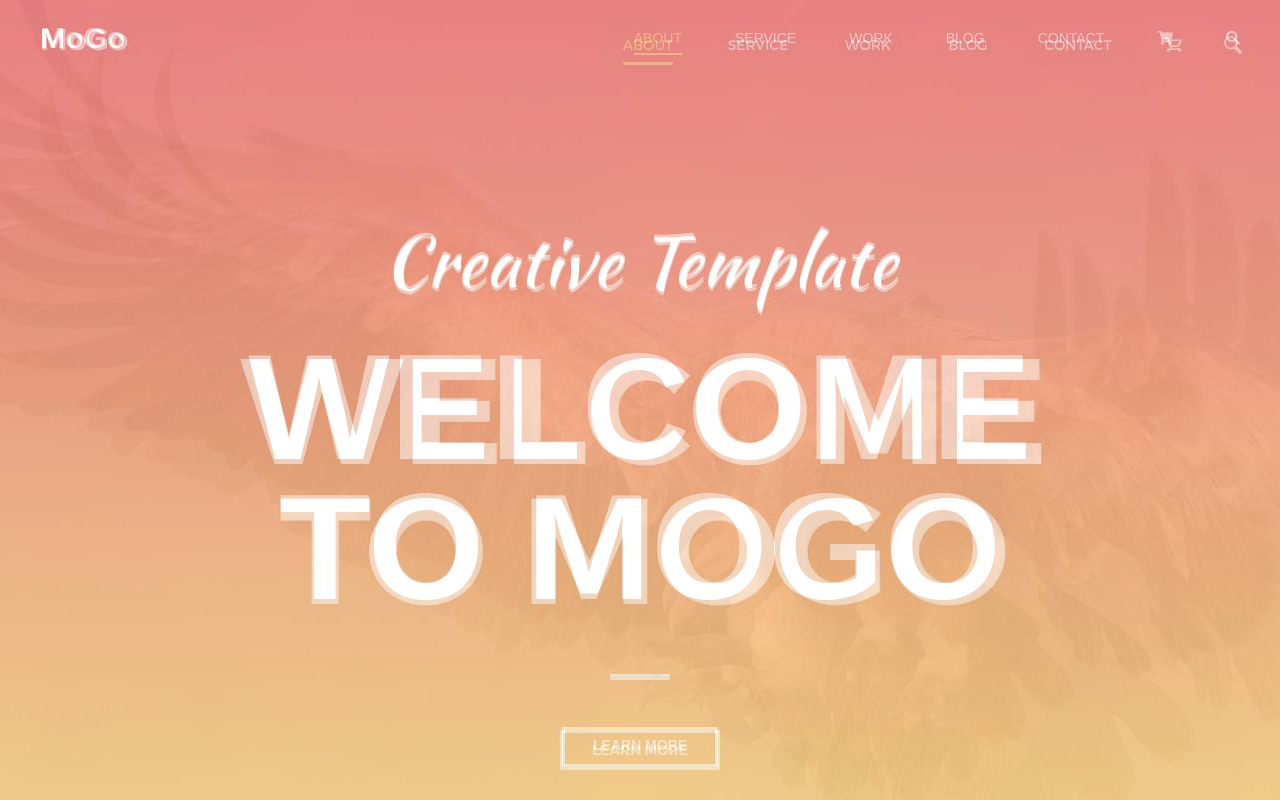
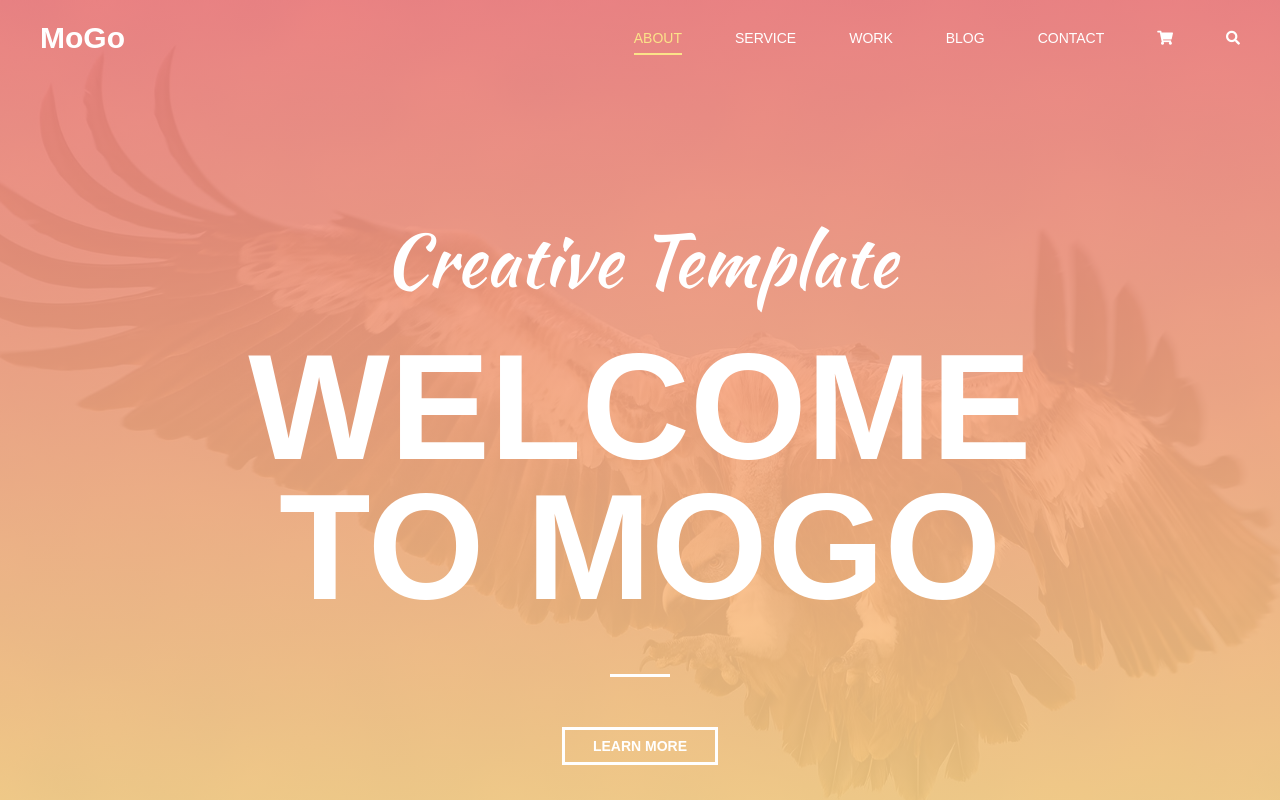
Before and after one commit to Maxegood/Project, a website: page app/index.html in a window 1280 px wide. Shown: the top 800 px of the page. Drawn offline with Linux system fonts and the light colour scheme; a web font is replaced by a local one.

Commit message:
Исправил кнопку в хедере

```diff
--- a/app/index.html
+++ b/app/index.html
@@ -9,7 +9,7 @@
 </head>
 <body>
 
-	 	<div style="
+<!-- 	 	<div style="
 		position: absolute;
 		background: url('img/bodyfon.jpg') no-repeat;
 		z-index: 1000;
@@ -18,7 +18,7 @@
 		margin: 0 auto;
 		opacity: 0.5;
 		background-position: center top;">
-	</div>
+	</div> -->
 
 	<header>
 		<div class="header-bg">
--- a/app/sass/main.scss
+++ b/app/sass/main.scss
@@ -137,7 +137,6 @@ nav ul li:first-child a {
 	margin: 0 auto;
 	margin-top: 50px;
 	width: 156px;
-	height: 40px;
 	border: 3px solid #fff;
 	text-align: center;
 	& a:hover {
@@ -152,7 +151,7 @@ nav ul li:first-child a {
 		font-family: $main-font;
 		font-weight: bold;
 		display: block;
-		padding: 7px;
+		padding: 8px;
 	}
 }
 .header-bot {
```
Also changed, not shown: app/css/main.css. Lines whose indentation alone changed are shown as unchanged.
